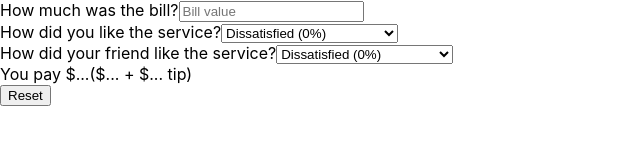
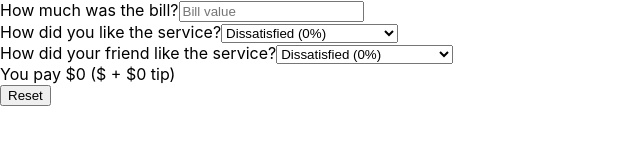
Before and after one commit to BoosterTech/tip_calculator, a React (Create React App) app: page / in a window 1280 px wide. Shown: the top 160 px of the page, without its empty margins (0-640 px from the left). Built offline with nearby package versions, Linux system fonts and the light colour scheme.

Commit message:
tip prop received by Output and added for display

```diff
--- a/src/components/Output/Output.js
+++ b/src/components/Output/Output.js
@@ -1,7 +1,9 @@
-const Output = ({ billAmount }) => {
+const Output = ({ billAmount, tip }) => {
   return (
     <div>
-      <span>{`You pay $...($${billAmount}... + $... tip)`} </span>
+      <span>
+        You pay ${billAmount + tip} (${billAmount} + ${tip} tip)
+      </span>
     </div>
   );
 };
```
